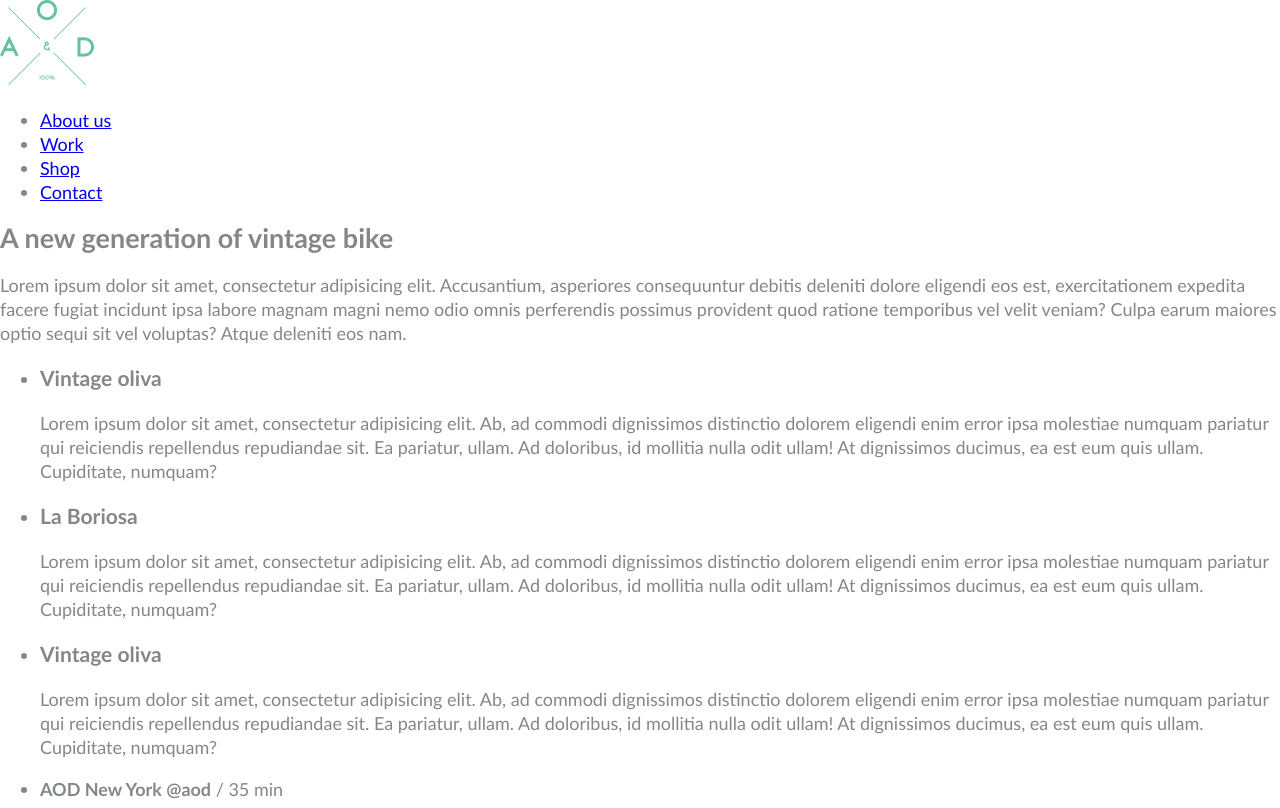
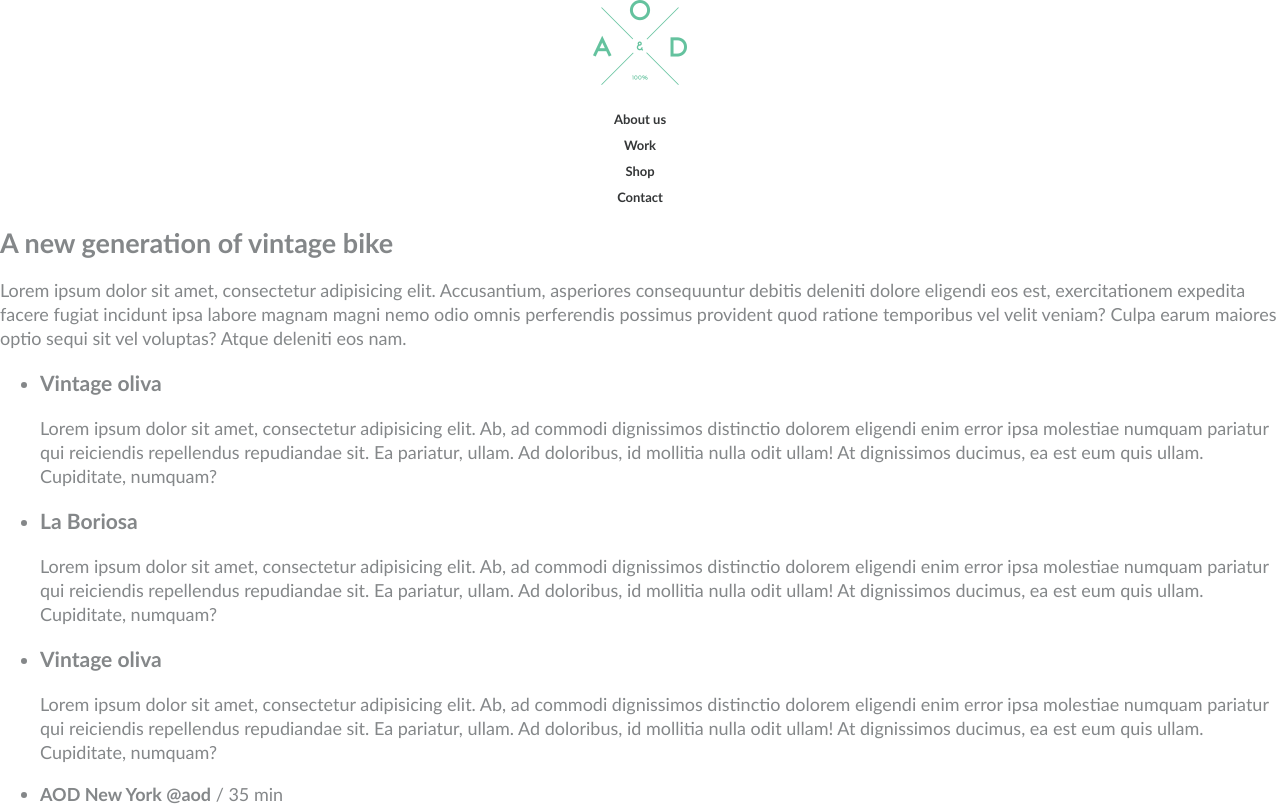
Before and after one commit to ehassed3/bicycle, a website: page index.html in a window 1280 px wide. Shown: the top 808 px of the page. Drawn offline with nearby package versions, Linux system fonts and the light colour scheme; files that its build step writes are made by us from their sources.

Commit message:
Сверстал шапку для мобильной версии

```diff
--- /dev/null
+++ b/sass/blocks/general-nav.scss
@@ -0,0 +1,3 @@
+.general-nav {
+  margin-top: 20px;
+}
--- /dev/null
+++ b/sass/blocks/page-header.scss
@@ -0,0 +1,4 @@
+.page-header__logo {
+  display: flex;
+  justify-content: center;
+}
--- /dev/null
+++ b/sass/blocks/site-list.scss
@@ -0,0 +1,20 @@
+.site-list {
+  @include list-style-none;
+
+  width: 100%;
+}
+
+.site-list__item {
+
+}
+
+.site-list__link {
+  display: inline-block;
+  width: 100%;
+
+  text-align: center;
+  text-decoration: none;
+  font-size: $font-size-small;
+  font-weight: 700;
+  color: $text-color-titles;
+}
--- a/sass/style.scss
+++ b/sass/style.scss
@@ -5,3 +5,6 @@
 @import "mixins";
 @import "blocks/visually-hidden";
 @import "blocks/page";
+@import "blocks/page-header";
+@import "blocks/general-nav";
+@import "blocks/site-list";
```
